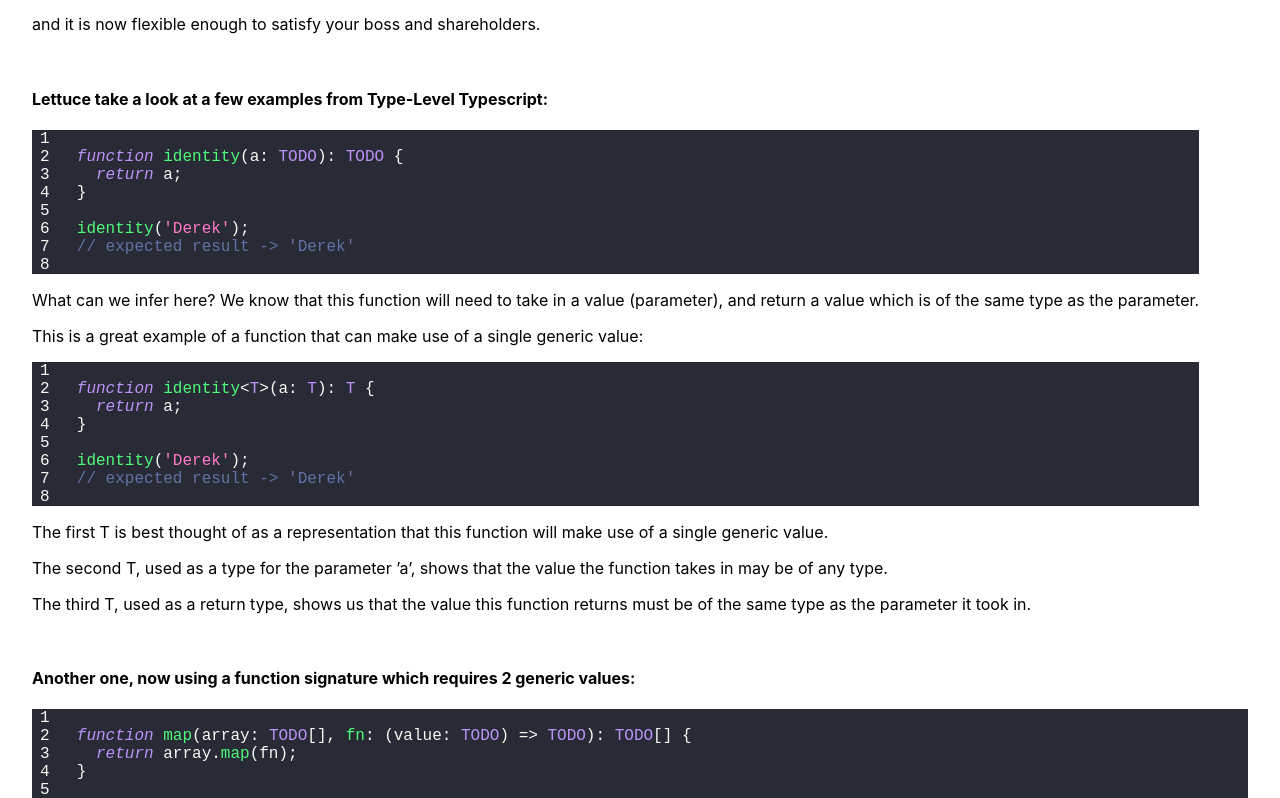
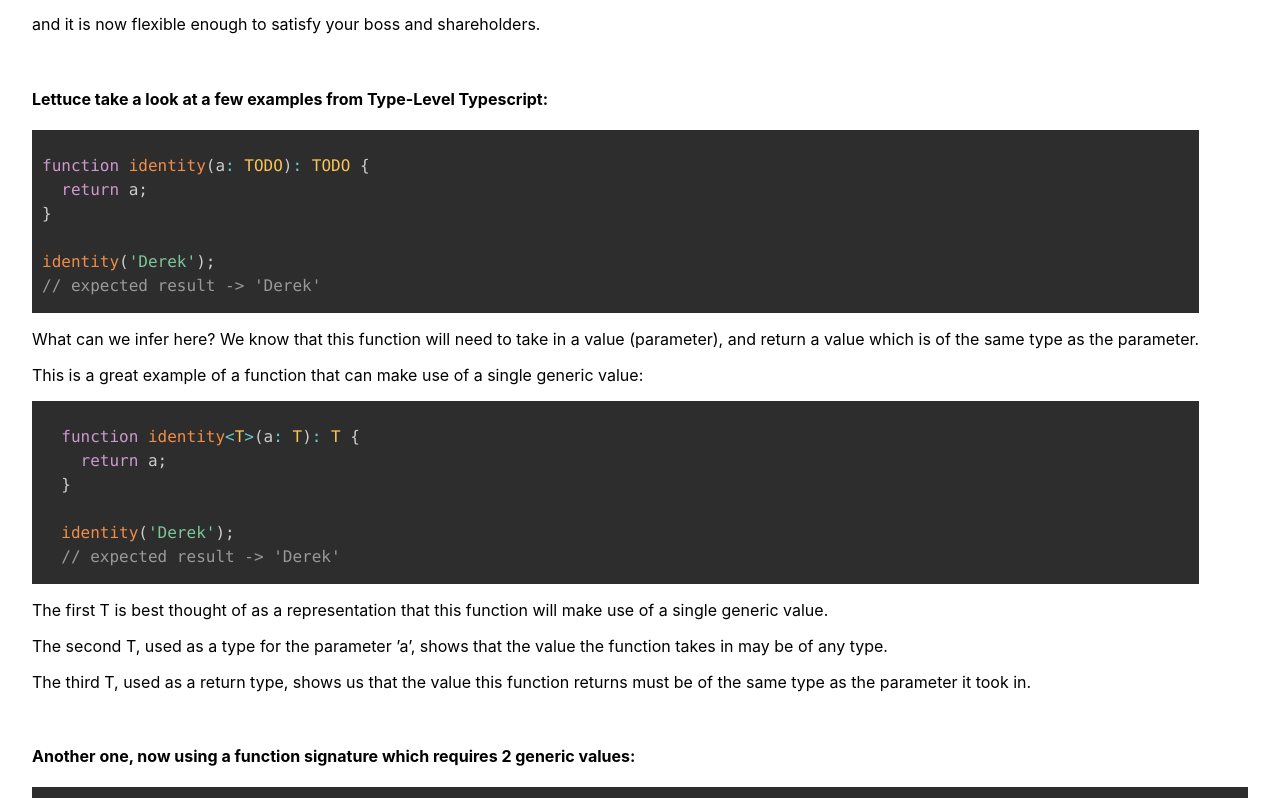
Before and after one commit to chriswillsflannery/chriswillsflannery, a Next.js app: page /posts/introToGenerics in a window 1280 px wide. Shown: the part 2262-3060 px from the top of the page. Built offline with nearby package versions, Linux system fonts and the light colour scheme.

Commit message:
use Prism tsx loaders:

```diff
--- a/package.json
+++ b/package.json
@@ -10,12 +10,13 @@
   },
   "dependencies": {
     "next": "12.2.5",
-    "prism-react-renderer": "^1.3.5",
+    "prismjs": "^1.29.0",
     "react": "18.2.0",
     "react-dom": "18.2.0"
   },
   "devDependencies": {
     "@types/node": "18.7.3",
+    "@types/prismjs": "^1.26.0",
     "@types/react": "18.0.17",
     "@types/react-dom": "18.0.6",
     "eslint": "8.21.0",
--- a/pages/_app.tsx
+++ b/pages/_app.tsx
@@ -1,4 +1,5 @@
 import '../styles/globals.css'
+import "prismjs/themes/prism-tomorrow.css";
 import type { AppProps } from 'next/app'
 
 function MyApp({ Component, pageProps }: AppProps) {
--- a/pages/components/CodeBlock.tsx
+++ b/pages/components/CodeBlock.tsx
@@ -1,5 +1,3 @@
-import Highlight, { defaultProps } from "prism-react-renderer";
-import dracula from 'prism-react-renderer/themes/dracula';
 import { FC } from "react";
 
 type CodeBlockProps = {
@@ -7,22 +5,11 @@ type CodeBlockProps = {
 }
 
 export const CodeBlock: FC<CodeBlockProps> = ({ code }) => (
-  <Highlight {...defaultProps} code={code} language="tsx" theme={dracula}>
-    {({ style, tokens, getTokenProps }) => (
-      <pre style={{ ...style, fontSize: '16px', padding: '0 8px 0 8px' }}>
-        {tokens.map((line, i) => (
-          <div key={i} style={{ display: 'flex'}} >
-            <div style={{ marginRight: '8px' }}>{i + 1}</div>
-            <div>
-              {line.map((token, key) => (
-                <span key={key} {...getTokenProps({ token, key })} />
-              ))}
-            </div>
-          </div>
-        ))}
-      </pre>
-    )}
-  </Highlight>
+  <pre style={{ padding: '0 10px 15px 10px' }}>
+    <code className="language-tsx">
+      {code}
+    </code>
+  </pre>
 );
 
 export default CodeBlock;
--- a/pages/posts/introToGenerics.tsx
+++ b/pages/posts/introToGenerics.tsx
@@ -2,6 +2,10 @@ import type { NextPage } from 'next'
 import Head from 'next/head'
 import Link from 'next/link';
 import Image from 'next/image';
+import Prism from 'prismjs';
+import "prismjs/components/prism-typescript";
+import "prismjs/components/prism-jsx";
+import "prismjs/components/prism-tsx";
 
 import functionSignature from '../../public/introToGenerics/functionSignature.png';
 import functionSignatureTypescript from '../../public/introToGenerics/functionSignatureTypescript.png';
@@ -10,15 +14,16 @@ import mcTriple from '../../public/introToGenerics/mcTriple.png';
 
 import styles from '../../styles/Home.module.css';
 import HL from '../components/HorizontalLine';
+import { useEffect } from 'react';
 import CodeBlock from '../components/CodeBlock';
 
 const singleGeneric = `
-  function identity(a: TODO): TODO {
-    return a;
-  }
+function identity(a: TODO): TODO {
+  return a;
+}
 
-  identity('Derek');
-  // expected result -> 'Derek'
+identity('Derek');
+// expected result -> 'Derek'
 `;
 
 const singleGenericSolution = `
@@ -83,6 +88,13 @@ const threeGenericsSolution = `
 `;
 
 const IntroToGenerics: NextPage = () => {
+  useEffect(() => {
+    const highlight = async () => {
+      await Prism.highlightAll();
+    }
+    highlight();
+  }, []);
+
   return (
     <div className={styles.container}>
       <Head>
```
Also changed, not shown: 1 other file (tests, documents, lock files or other folders).
